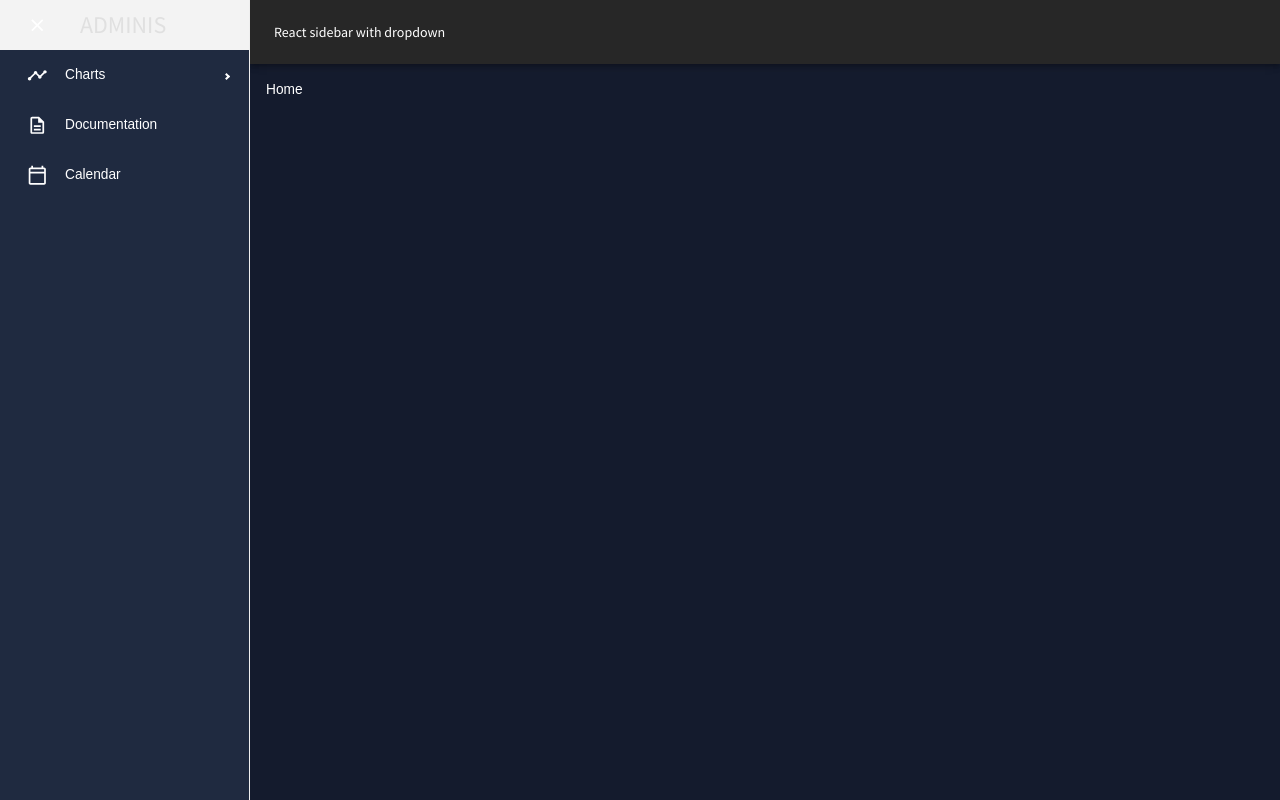
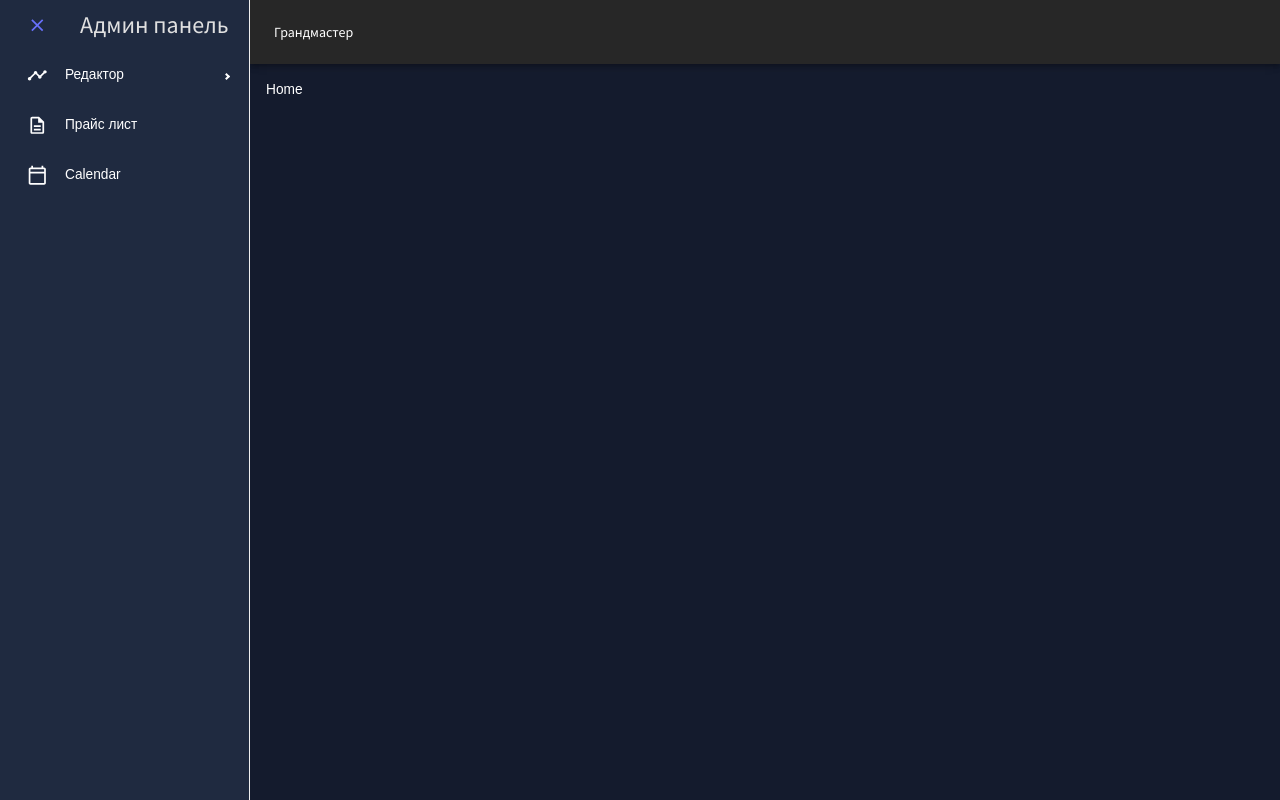
Before and after one commit to ElamanBaiguanishev/grandmaster_web_app, a React (Vite) app in the folder frontend/: page / in a window 1280 px wide. Built offline with nearby package versions, Linux system fonts and the light colour scheme.

Commit message:
Обновление layout, topbar, sidebar

```diff
--- a/frontend/src/components/common/Topbar.tsx
+++ b/frontend/src/components/common/Topbar.tsx
@@ -18,7 +18,7 @@ const Topbar: FC = () => {
           </IconButton>
         )}
         <Typography variant="h6">
-          React sidebar with dropdown
+          Грандмастер
         </Typography>
       </Toolbar>
     </AppBar>
--- a/frontend/src/components/layout/MainLayout.tsx
+++ b/frontend/src/components/layout/MainLayout.tsx
@@ -6,7 +6,9 @@ import { FC } from "react";
 
 const MainLayout: FC = () => {
   return (
-    <Box sx={{ display: "flex", height: "100vh" }}>
+    <Box
+      sx={{ display: "flex" }}
+    >
       <Box
         component="nav"
         sx={{ flexShrink: 0 }}
@@ -18,7 +20,6 @@ const MainLayout: FC = () => {
         sx={{ flexGrow: 1, display: "flex", flexDirection: "column" }}
       >
         <Topbar />
-        {/* <Toolbar /> */}
         <Box sx={{ flexGrow: 1, p: 2 }}>
           <Outlet />
         </Box>
--- a/frontend/src/components/sidebar/SideBar.tsx
+++ b/frontend/src/components/sidebar/SideBar.tsx
@@ -7,6 +7,7 @@ import PieChartOutlineOutlinedIcon from "@mui/icons-material/PieChartOutlineOutl
 import ShowChartOutlinedIcon from "@mui/icons-material/ShowChartOutlined";
 import DescriptionOutlinedIcon from "@mui/icons-material/DescriptionOutlined";
 import CalendarTodayOutlinedIcon from "@mui/icons-material/CalendarTodayOutlined";
+import { NavLink } from "react-router-dom";
 
 import { FC } from 'react';
 import { tokens } from '../../theme';
@@ -22,35 +23,32 @@ const SideBarFC: FC = () => {
     const colors = tokens(theme.palette.mode);
 
     return (
-        <Box sx={{
+        <Box
+            sx={{
                 position: "sticky",
                 display: "flex",
                 height: "100vh",
                 top: 0,
                 bottom: 0,
                 zIndex: 10000,
-            "& .sidebar": {
-                border: "none",
+
+                "a": {
+                    color: "white",
+                    textDecoration: "None"
                 },
-            "& .menu-icon": {
-                backgroundColor: "transparent !important",
-            },
-            "& .menu-item": {
-                backgroundColor: "transparent !important",
-            },
-            "& .menu-anchor": {
-                color: "inherit !important",
-                backgroundColor: "transparent !important",
-            },
-            "& .menu-item:hover": {
+                "& .ps-menu-button:hover": {
                     color: `${colors.blueAccent[500]} !important`,
                     backgroundColor: "transparent !important",
                 },
-            "& .menu-item.active": {
+                "& .ps-menu-button.active": {
                     color: `${colors.greenAccent[500]} !important`,
                     backgroundColor: "transparent !important",
                 },
-        }}>
+                "& .ps-submenu-content": {
+                    backgroundColor: `${colors.primary[400]} !important`
+                }
+            }}
+        >
             <Sidebar
                 collapsed={isCollapsed}
                 toggled={isToggled}
@@ -61,6 +59,7 @@ const SideBarFC: FC = () => {
             >
                 <Menu>
                     <MenuItem
+                        color={colors.grey[100]}
                         icon={
                             isCollapsed ? (
                                 <MenuOutlinedIcon onClick={() => dispatch(setIsCollapsed(false))} />
@@ -71,18 +70,60 @@ const SideBarFC: FC = () => {
                     >
                         {!isCollapsed && (
                             <Box display="flex" justifyContent="space-between" alignItems="center" ml="15px">
-                                <Typography variant="h3" color={colors.grey[100]}>
-                                    ADMINIS
+                                <Typography variant="h3"
+                                    color={colors.grey[100]}
+                                >Админ панель
                                 </Typography>
                             </Box>
                         )}
                     </MenuItem>
-                    <SubMenu label="Charts" icon={<TimelineOutlinedIcon />}>
-                        <MenuItem icon={<PieChartOutlineOutlinedIcon />}> Pie charts </MenuItem>
-                        <MenuItem icon={<ShowChartOutlinedIcon />}> Line charts </MenuItem>
+                    <SubMenu label="Редактор" icon={<TimelineOutlinedIcon />}>
+                        <NavLink style={({ isActive }) => {
+                            return {
+                                color: isActive ? colors.blueAccent[500] : ""
+                            };
+                        }} to="/study-mode">
+                            <MenuItem icon={<PieChartOutlineOutlinedIcon />}>
+                                Форма обучения
+                            </MenuItem>
+                        </NavLink>
+                        <NavLink style={({ isActive }) => {
+                            return {
+                                color: isActive ? colors.blueAccent[500] : ""
+                            };
+                        }} to="/courses">
+                            <MenuItem icon={<ShowChartOutlinedIcon />}>
+                                Курс обучения
+                            </MenuItem>
+                        </NavLink>
+                        <NavLink style={({ isActive }) => {
+                            return {
+                                color: isActive ? colors.blueAccent[500] : ""
+                            };
+                        }} to="/semesters">
+                            <MenuItem icon={<ShowChartOutlinedIcon />}>
+                                Семестр
+                            </MenuItem>
+                        </NavLink>
                     </SubMenu>
-                    <MenuItem icon={<DescriptionOutlinedIcon />}> Documentation </MenuItem>
-                    <MenuItem icon={<CalendarTodayOutlinedIcon />}> Calendar </MenuItem>
+                    <NavLink style={({ isActive }) => {
+                        return {
+                            color: isActive ? colors.blueAccent[500] : ""
+                        };
+                    }} to="/price-list">
+                        <MenuItem icon={<DescriptionOutlinedIcon />}>
+                            Прайс лист
+                        </MenuItem>
+                    </NavLink>
+                    <NavLink style={({ isActive }) => {
+                        return {
+                            color: isActive ? colors.blueAccent[500] : ""
+                        };
+                    }} to="/calendar">
+                        <MenuItem icon={<CalendarTodayOutlinedIcon />}>
+                            Calendar
+                        </MenuItem>
+                    </NavLink>
                 </Menu>
             </Sidebar>
         </Box>
```
Lines whose indentation alone changed are shown as unchanged.
